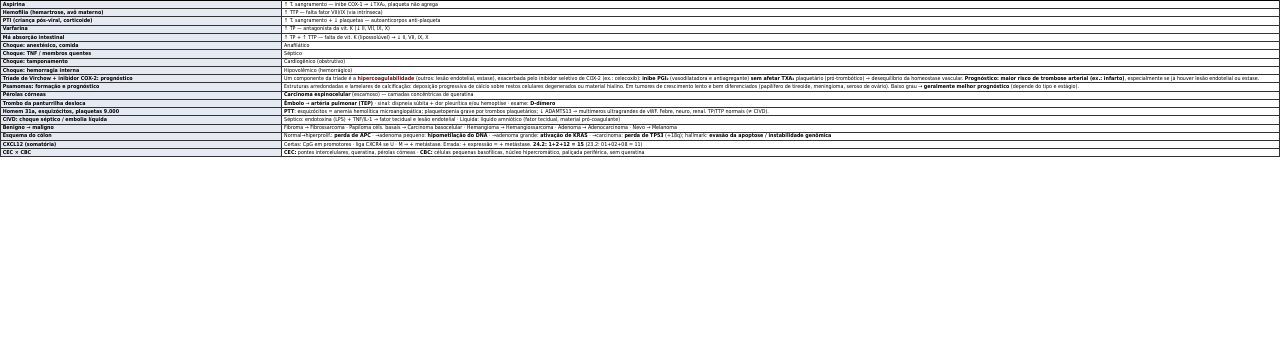
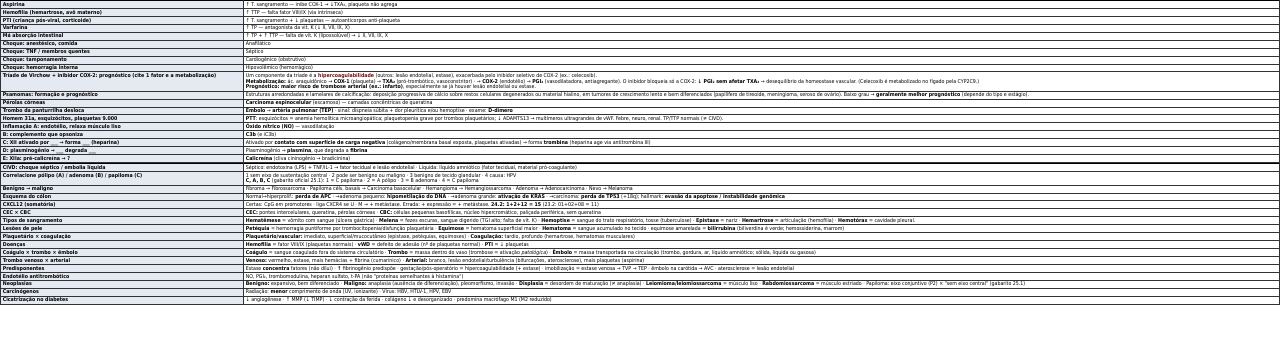
Before and after one commit to lucasreda/testProject, a plain HTML site: page pre_prova_patologia_A7_unica.html in a window 1280 px wide. Drawn offline with Linux system fonts and the light colour scheme.

Commit message:
A7: adiciona correlação, inflamação aguda, metabolização na tríade e glossário (frente e verso)
Co-Authored-By: Claude Sonnet 5.5 <noreply@anthropic.com>
Claude-Session: https://claude.ai/code/session_014jyodQQpTrfSLCJ22d6dzq

```diff
--- a/pre_prova_patologia_A7_unica.html
+++ b/pre_prova_patologia_A7_unica.html
@@ -2,47 +2,72 @@
 <html lang="pt-BR">
 <head>
 <meta charset="utf-8">
-<title>Pré-prova Patologia A7 única</title>
+<title>Pré-prova Patologia A7 frente e verso</title>
 <style>
   @page { size: 74mm 105mm; margin: 1.8mm; }
   * { box-sizing: border-box; }
   html, body { margin: 0; padding: 0; }
-  body { font-family: "DejaVu Sans Condensed", "DejaVu Sans", Arial, sans-serif; font-size: 4.0pt; line-height: 1.09; color: #000; }
+  body { font-family: "DejaVu Sans Condensed", "DejaVu Sans", Arial, sans-serif; font-size: 3.95pt; line-height: 1.07; color: #000; }
   table { border-collapse: collapse; width: 100%; table-layout: fixed; }
-  td { border: 0.35pt solid #333; padding: 0.55pt 1.3pt; vertical-align: top; }
-  td.q { width: 22%; font-weight: bold; background: #e4e9f2; }
+  td { border: 0.35pt solid #333; padding: 0.5pt 1.3pt; vertical-align: top; }
+  td.q { width: 19%; font-weight: bold; background: #e4e9f2; }
+  tr { break-inside: avoid; }
   tr.g td { border-top: 1.1pt solid #000; }
   b.k { color: #7a1010; }
+  .verso { break-before: page; }
 </style>
 </head>
 <body>
+
+<!-- ===================== FRENTE ===================== -->
 <table>
-<!-- Hemostasia -->
 <tr class="g"><td class="q">Aspirina</td><td>↑ T. sangramento — inibe COX-1 → ↓TXA₂, plaqueta não agrega</td></tr>
 <tr><td class="q">Hemofilia (hemartrose, avô materno)</td><td>↑ TTP — falta fator VIII/IX (via intrínseca)</td></tr>
 <tr><td class="q">PTI (criança pós-viral, corticoide)</td><td>↑ T. sangramento + ↓ plaquetas — autoanticorpos anti-plaqueta</td></tr>
 <tr><td class="q">Varfarina</td><td>↑ TP — antagonista da vit. K (↓ II, VII, IX, X)</td></tr>
 <tr><td class="q">Má absorção intestinal</td><td>↑ TP + ↑ TTP — falta de vit. K (lipossolúvel) → ↓ II, VII, IX, X</td></tr>
 
-<!-- Choque -->
 <tr class="g"><td class="q">Choque: anestésico, comida</td><td>Anafilático</td></tr>
 <tr><td class="q">Choque: TNF / membros quentes</td><td>Séptico</td></tr>
 <tr><td class="q">Choque: tamponamento</td><td>Cardiogênico (obstrutivo)</td></tr>
 <tr><td class="q">Choque: hemorragia interna</td><td>Hipovolêmico (hemorrágico)</td></tr>
 
-<!-- Casos -->
-<tr class="g"><td class="q">Tríade de Virchow + inibidor COX-2: prognóstico</td><td>Um componente da tríade é a <b class="k">hipercoagulabilidade</b> (outros: lesão endotelial, estase), exacerbada pelo inibidor seletivo de COX-2 (ex.: celecoxib): <b>inibe PGI₂</b> (vasodilatadora e antiagregante) <b>sem afetar TXA₂</b> plaquetário (pró-trombótico) → desequilíbrio da homeostase vascular. <b>Prognóstico: maior risco de trombose arterial (ex.: infarto)</b>, especialmente se já houver lesão endotelial ou estase.</td></tr>
-<tr><td class="q">Psamomas: formação e prognóstico</td><td>Estruturas arredondadas e lamelares de calcificação: deposição progressiva de cálcio sobre restos celulares degenerados ou material hialino. Em tumores de crescimento lento e bem diferenciados (papilífero de tireoide, meningioma, seroso de ovário). Baixo grau → <b>geralmente melhor prognóstico</b> (depende do tipo e estágio).</td></tr>
+<tr class="g"><td class="q">Tríade de Virchow + inibidor COX-2: prognóstico (cite 1 fator e a metabolização)</td><td>Um componente da tríade é a <b class="k">hipercoagulabilidade</b> (outros: lesão endotelial, estase), exacerbada pelo inibidor seletivo de COX-2 (ex.: celecoxib).<br>
+<b>Metabolização:</b> ác. araquidônico → <b>COX-1</b> (plaqueta) → <b>TXA₂</b> (pró-trombótico, vasoconstritor) · → <b>COX-2</b> (endotélio) → <b>PGI₂</b> (vasodilatadora, antiagregante). O inibidor bloqueia só a COX-2: <b>↓ PGI₂ sem afetar TXA₂</b> → desequilíbrio da homeostase vascular. (Celecoxib é metabolizado no fígado pela CYP2C9.)<br>
+<b>Prognóstico: maior risco de trombose arterial (ex.: infarto)</b>, especialmente se já houver lesão endotelial ou estase.</td></tr>
+<tr><td class="q">Psamomas: formação e prognóstico</td><td>Estruturas arredondadas e lamelares de calcificação: deposição progressiva de cálcio sobre restos celulares degenerados ou material hialino, em tumores de crescimento lento e bem diferenciados (papilífero de tireoide, meningioma, seroso de ovário). Baixo grau → <b>geralmente melhor prognóstico</b> (depende do tipo e estágio).</td></tr>
 <tr><td class="q">Pérolas córneas</td><td><b>Carcinoma espinocelular</b> (escamoso) — camadas concêntricas de queratina</td></tr>
 <tr><td class="q">Trombo da panturrilha desloca</td><td><b>Êmbolo</b> → <b>artéria pulmonar (TEP)</b> · sinal: dispneia súbita + dor pleurítica e/ou hemoptise · exame: <b>D-dímero</b></td></tr>
 <tr><td class="q">Homem 31a, esquizócitos, plaquetas 9.000</td><td><b>PTT</b>: esquizócitos = anemia hemolítica microangiopática; plaquetopenia grave por trombos plaquetários; ↓ ADAMTS13 → multímeros ultragrandes de vWF. Febre, neuro, renal. TP/TTP normais (≠ CIVD).</td></tr>
-<tr><td class="q">CIVD: choque séptico / embolia líquida</td><td>Séptico: endotoxina (LPS) + TNF/IL-1 → fator tecidual e lesão endotelial · Líquida: líquido amniótico (fator tecidual, material pró-coagulante)</td></tr>
 
-<!-- Nomenclatura, câncer -->
-<tr class="g"><td class="q">Benigno → maligno</td><td>Fibroma → Fibrossarcoma · Papiloma céls. basais → Carcinoma basocelular · Hemangioma → Hemangiossarcoma · Adenoma → Adenocarcinoma · Nevo → Melanoma</td></tr>
+<tr class="g"><td class="q">Inflamação A: endotélio, relaxa músculo liso</td><td><b>Óxido nítrico (NO)</b> — vasodilatação</td></tr>
+<tr><td class="q">B: complemento que opsoniza</td><td><b>C3b</b> (e iC3b)</td></tr>
+<tr><td class="q">C: XII ativado por ___ → forma ___ (heparina)</td><td>Ativado por <b>contato com superfície de carga negativa</b> (colágeno/membrana basal exposta, plaquetas ativadas) → forma <b>trombina</b> (heparina age via antitrombina III)</td></tr>
+<tr><td class="q">D: plasminogênio → ___ degrada ___</td><td>Plasminogênio → <b>plasmina</b>, que degrada a <b>fibrina</b></td></tr>
+<tr><td class="q">E: XIIa: pré-calicreína → ?</td><td><b>Calicreína</b> (cliva cininogênio → bradicinina)</td></tr>
+
+</table>
+
+<!-- ===================== VERSO ===================== -->
+<table class="verso">
+<tr class="g"><td class="q">CIVD: choque séptico / embolia líquida</td><td>Séptico: endotoxina (LPS) + TNF/IL-1 → fator tecidual e lesão endotelial · Líquida: líquido amniótico (fator tecidual, material pró-coagulante)</td></tr>
+<tr><td class="q">Correlacione pólipo (A) / adenoma (B) / papiloma (C)</td><td>1 sem eixo de sustentação central · 2 pode ser benigno ou maligno · 3 benigno de tecido glandular · 4 causa: HPV<br><b>C, A, B, C</b> (gabarito oficial 25.1): 1 = C papiloma · 2 = A pólipo · 3 = B adenoma · 4 = C papiloma</td></tr>
+<tr><td class="q">Benigno → maligno</td><td>Fibroma → Fibrossarcoma · Papiloma céls. basais → Carcinoma basocelular · Hemangioma → Hemangiossarcoma · Adenoma → Adenocarcinoma · Nevo → Melanoma</td></tr>
 <tr><td class="q">Esquema do cólon</td><td>Normal→hiperprolif.: <b>perda de APC</b> · →adenoma pequeno: <b>hipometilação do DNA</b> · →adenoma grande: <b>ativação de KRAS</b> · →carcinoma: <b>perda de TP53</b> (+18q); hallmark: <b>evasão da apoptose / instabilidade genômica</b></td></tr>
 <tr><td class="q">CXCL12 (somatória)</td><td>Certas: CpG em promotores · liga CXCR4 se U · M → + metástase. Errada: + expressão = + metástase. <b>24.2: 1+2+12 = 15</b> (23.2: 01+02+08 = 11)</td></tr>
 <tr><td class="q">CEC × CBC</td><td><b>CEC:</b> pontes intercelulares, queratina, pérolas córneas · <b>CBC:</b> células pequenas basofílicas, núcleo hipercromático, paliçada periférica, sem queratina</td></tr>
+
+<tr class="g"><td class="q">Tipos de sangramento</td><td><b>Hematêmese</b> = vômito com sangue (úlcera gástrica) · <b>Melena</b> = fezes escuras, sangue digerido (TGI alto; falta de vit. K) · <b>Hemoptise</b> = sangue do trato respiratório, tosse (tuberculose) · <b>Epistaxe</b> = nariz · <b>Hemartrose</b> = articulação (hemofilia) · <b>Hemotórax</b> = cavidade pleural.</td></tr>
+<tr><td class="q">Lesões de pele</td><td><b>Petéquia</b> = hemorragia puntiforme por trombocitopenia/disfunção plaquetária · <b>Equimose</b> = hematoma superficial maior · <b>Hematoma</b> = sangue acumulado no tecido · equimose amarelada = <b>bilirrubina</b> (biliverdina é verde; hemossiderina, marrom)</td></tr>
+<tr><td class="q">Plaquetário × coagulação</td><td><b>Plaquetário/vascular:</b> imediato, superficial/mucocutâneo (epistaxe, petéquias, equimoses) · <b>Coagulação:</b> tardio, profundo (hemartrose, hematomas musculares)</td></tr>
+<tr><td class="q">Doenças</td><td><b>Hemofilia</b> = fator VIII/IX (plaquetas normais) · <b>vWD</b> = defeito de adesão (nº de plaquetas normal) · <b>PTI</b> = ↓ plaquetas</td></tr>
+<tr><td class="q">Coágulo × trombo × êmbolo</td><td><b>Coágulo</b> = sangue coagulado fora do sistema circulatório · <b>Trombo</b> = massa dentro do vaso (trombose = ativação <i>patológica</i>) · <b>Êmbolo</b> = massa transportada na circulação (trombo, gordura, ar, líquido amniótico; sólida, líquida ou gasosa)</td></tr>
+<tr><td class="q">Trombo venoso × arterial</td><td><b>Venoso:</b> vermelho, estase, mais hemácias + fibrina (cumarínico) · <b>Arterial:</b> branco, lesão endotelial/turbulência (bifurcações, aterosclerose), mais plaquetas (aspirina)</td></tr>
+<tr><td class="q">Predisponentes</td><td>Estase <b>concentra</b> fatores (não dilui) · <b>↑</b> fibrinogênio predispõe · gestação/pós-operatório = hipercoagulabilidade (+ estase) · imobilização = estase venosa → TVP → TEP · êmbolo na carótida → AVC · aterosclerose = lesão endotelial</td></tr>
+<tr><td class="q">Endotélio antitrombótico</td><td>NO, PGI₂, trombomodulina, heparan sulfato, t-PA (não "proteínas semelhantes à histamina")</td></tr>
+<tr><td class="q">Neoplasias</td><td><b>Benigno:</b> expansivo, bem diferenciado · <b>Maligno:</b> anaplasia (ausência de diferenciação), pleomorfismo, invasão · <b>Displasia</b> = desordem de maturação (≠ anaplasia) · <b>Leiomioma/leiomiossarcoma</b> = músculo liso · <b>Rabdomiossarcoma</b> = músculo estriado · Papiloma: eixo conjuntivo (P2) × "sem eixo central" (gabarito 25.1)</td></tr>
+<tr><td class="q">Carcinógenos</td><td>Radiação: <b>menor</b> comprimento de onda (UV, ionizante) · Vírus: HBV, HTLV-1, HPV, EBV</td></tr>
+<tr><td class="q">Cicatrização no diabetes</td><td>↓ angiogênese · ↑ MMP (↓ TIMP) · ↓ contração da ferida · colágeno ↓ e desorganizado · predomina macrófago M1 (M2 reduzido)</td></tr>
 </table>
 </body>
 </html>
```
Also changed, not shown: 1 other file.
